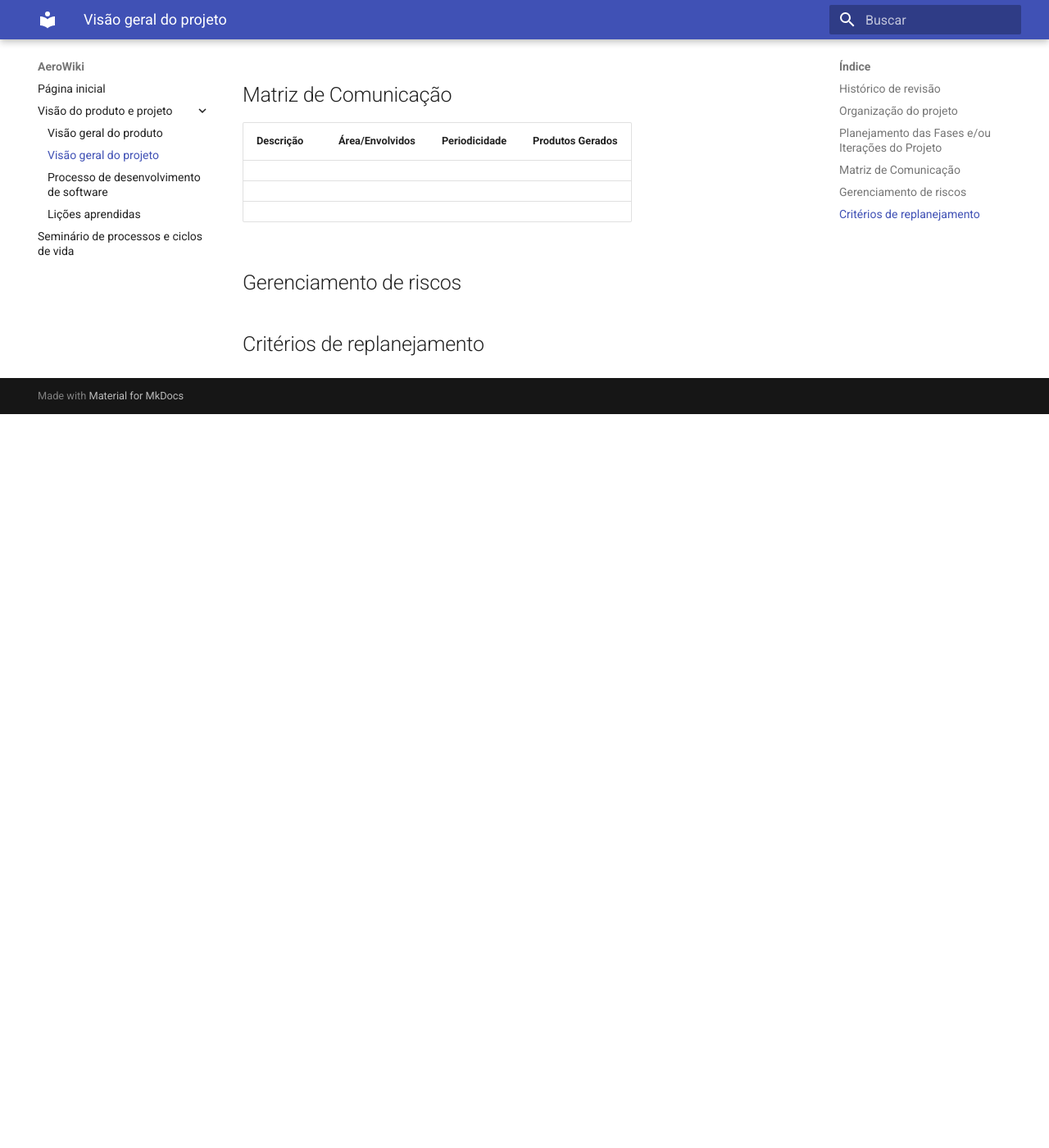
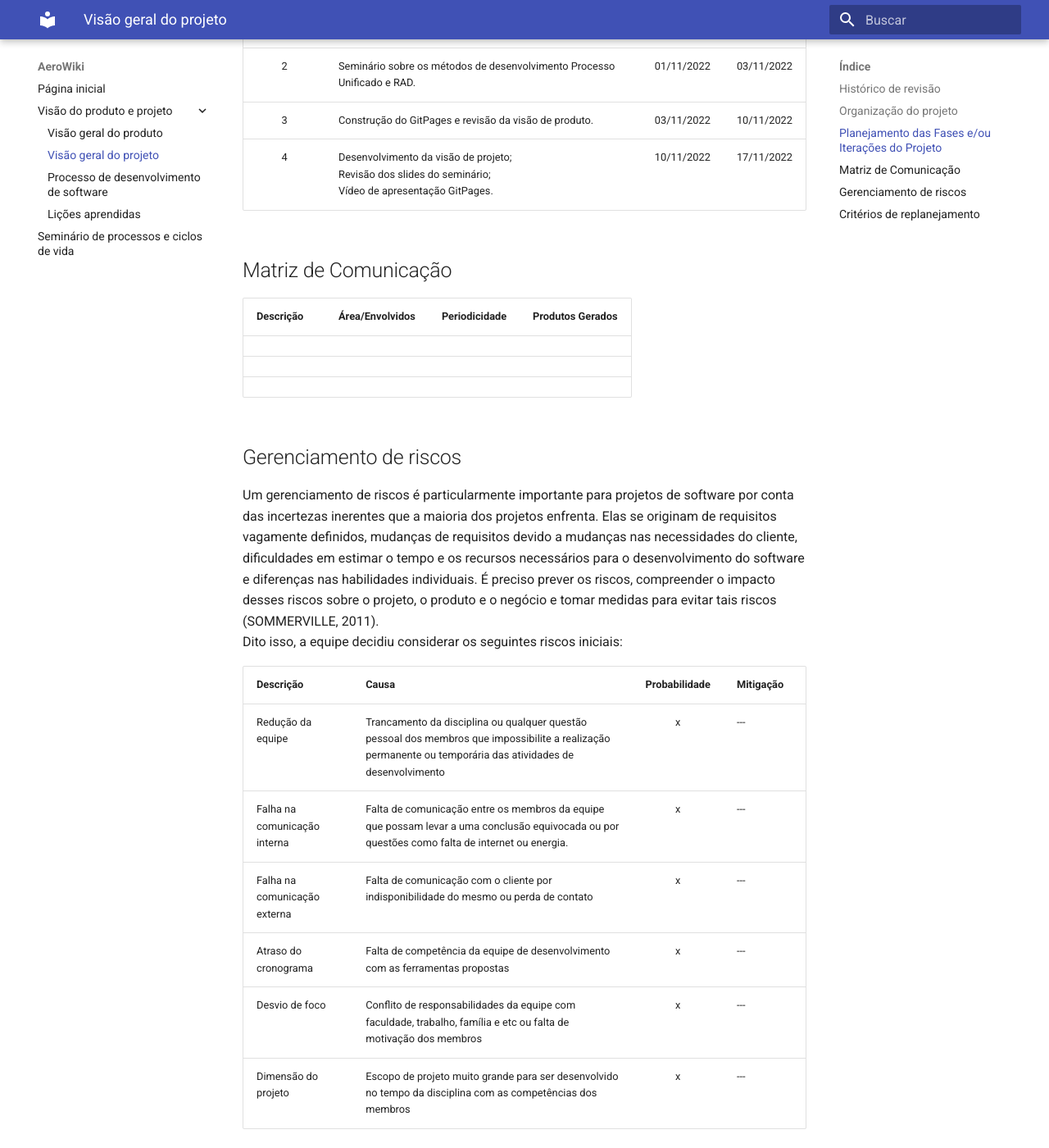
Before and after one commit to mdsreq-fga-unb/2022.2-AeroWiki, an MkDocs documentation site: the page built from docs/visao_do_produto_e_projeto/visao-do-projeto.md, in a window 1280 px wide and 1400 px high, scrolled down 920 px. Shown: the whole window at 82% size. Built offline with MkDocs 1.6.1 and Material for MkDocs 9.7.7, drawn with Linux system fonts in a browser that asks for light colours; before the commit the page ends 1425 px from its top, so only the background shows below that; some of the changed text lies outside the part shown.

Commit message:
Atualização visão de projeto
- Desenvolvimento do planejamento de fases para revisão da equipe.
- Adição de alguns riscos iniciais e suas causas.

```diff
--- a/docs/visao_do_produto_e_projeto/visao-do-projeto.md
+++ b/docs/visao_do_produto_e_projeto/visao-do-projeto.md
@@ -19,10 +19,12 @@
 ## Planejamento das Fases e/ou Iterações do Projeto
 
 | Sprint | Produto(Entrega) | Data Início | Data fim |
-| ------ | ---------------- | ----------- | -------- |
-|        |                  |             |          |
-|        |                  |             |          |
-|        |                  |             |          |
+| :------: | ---------------- | ----------- | -------- |
+| 0 | Criação da equipe e definição do produto. | 27/10/2022 | 27/10/2022 |
+| 1 | Desenvolvimento da visão de produto. | 27/10/2022 | 01/11/2022 |
+| 2 | Seminário sobre os métodos de desenvolvimento Processo Unificado e RAD. | 01/11/2022 | 03/11/2022 |
+| 3 | Construção do GitPages e revisão da visão de produto. | 03/11/2022 | 10/11/2022 |
+| 4 | Desenvolvimento da visão de projeto; <br> Revisão dos slides do seminário; <br> Vídeo de apresentação GitPages. | 10/11/2022 | 17/11/2022 |
 
 ## Matriz de Comunicação
 
@@ -33,7 +35,17 @@
 |           |                 |               |                  |
 
 ## Gerenciamento de riscos
+Um gerenciamento de riscos é particularmente importante para projetos de software por conta das incertezas inerentes que a maioria dos projetos enfrenta. Elas se originam de requisitos vagamente definidos, mudanças de requisitos devido a mudanças nas necessidades do cliente, dificuldades em estimar o tempo e os recursos necessários para o desenvolvimento do software e diferenças nas habilidades individuais. É preciso prever os riscos, compreender o impacto desses riscos sobre o projeto, o produto e o negócio e tomar medidas para evitar tais riscos (SOMMERVILLE, 2011). <br>
+Dito isso, a equipe decidiu considerar os seguintes riscos iniciais:
 
+| Descrição | Causa | Probabilidade | Mitigação |
+| --------- | --------------- | :-------------: | ---------------- |
+| Redução da equipe | Trancamento da disciplina ou qualquer questão pessoal dos membros que impossibilite a realização permanente ou temporária das atividades de desenvolvimento | x | --- |
+| Falha na comunicação interna | Falta de comunicação entre os membros da equipe que possam levar a uma conclusão equivocada ou por questões como falta de internet ou energia. | x | --- |
+| Falha na comunicação externa | Falta de comunicação com o cliente por indisponibilidade do mesmo ou perda de contato | x | --- |
+| Atraso do cronograma | Falta de competência da equipe de desenvolvimento com as ferramentas propostas | x | --- |
+| Desvio de foco | Conflito de responsabilidades da equipe com faculdade, trabalho, família e etc ou falta de motivação dos membros | x | --- |
+| Dimensão do projeto | Escopo de projeto muito grande para ser desenvolvido no tempo da disciplina com as competências dos membros | x | --- |
 
 
 ## Critérios de replanejamento
```
Also changed, not shown: README.md (+1 -1 lines).
